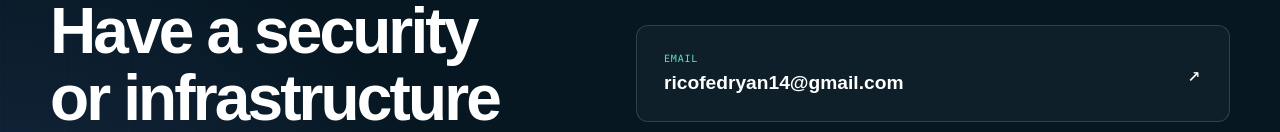
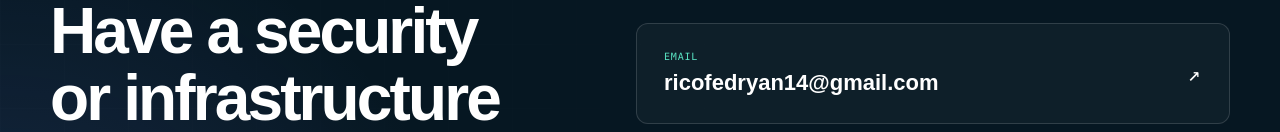
Before and after one commit to vedrico14/Portofolio-Rico_Fedryan, a Next.js app: page / in a window 1280 px wide. Shown: the part 5360-5492 px from the top of the page. Built offline with nearby package versions, Linux system fonts and the light colour scheme.

Commit message:
Add media query for contact-primary styling

```diff
--- a/app/globals.css
+++ b/app/globals.css
@@ -2217,3 +2217,9 @@ a[href="#experience"],
     font-weight: 550 !important;
   }
 }
+
+@media (min-width: 801px) {
+  .contact-primary strong {
+    font-size: 22px !important;
+  }
+}
```
